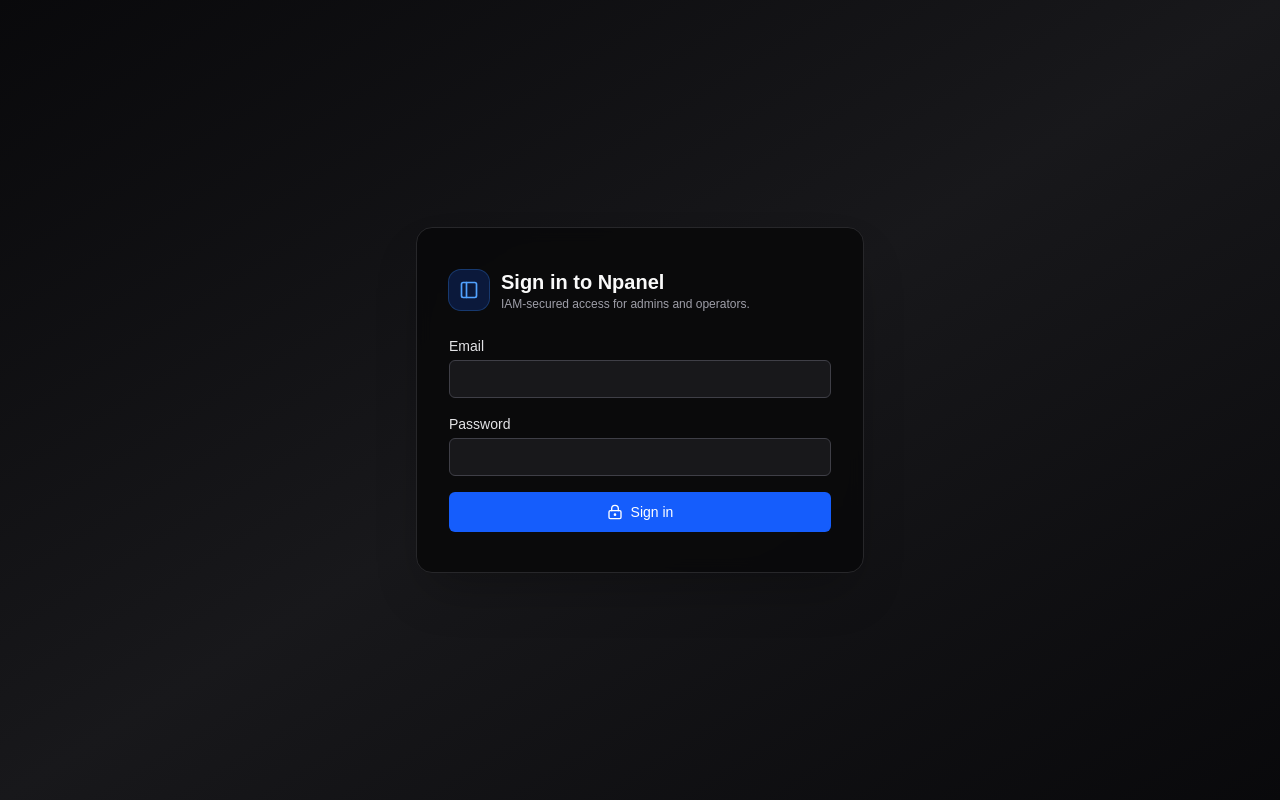
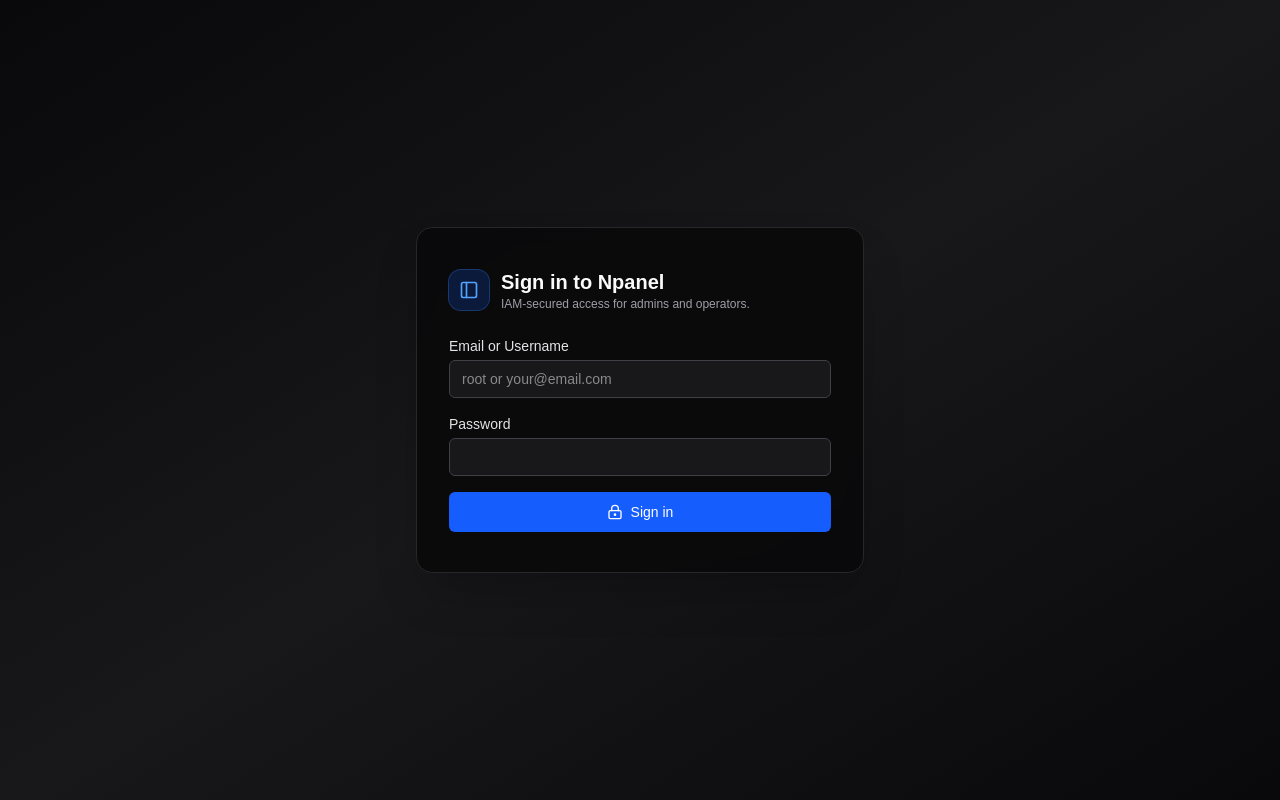
Before and after one commit to omenyx/npanel, a Next.js app in the folder frontend/: page /login in a window 1280 px wide. Built offline with nearby package versions, Linux system fonts and the light colour scheme; no server answers.

Commit message:
Allow username 'root' in login form (not just email addresses)

```diff
--- a/frontend/src/app/login/page.tsx
+++ b/frontend/src/app/login/page.tsx
@@ -109,12 +109,13 @@ export default function LoginPage() {
         <form onSubmit={onSubmit} className="space-y-4">
           <div className="space-y-1">
             <label className="block text-sm font-medium text-zinc-200">
-              Email
+              Email or Username
             </label>
             <input
-              type="email"
+              type="text"
               value={email}
               onChange={(e) => setEmail(e.target.value)}
+              placeholder="root or your@email.com"
               required
               className="block w-full rounded-md border border-zinc-700 bg-zinc-900 px-3 py-2 text-sm text-zinc-50 outline-none ring-0 focus:border-blue-500"
             />
```
